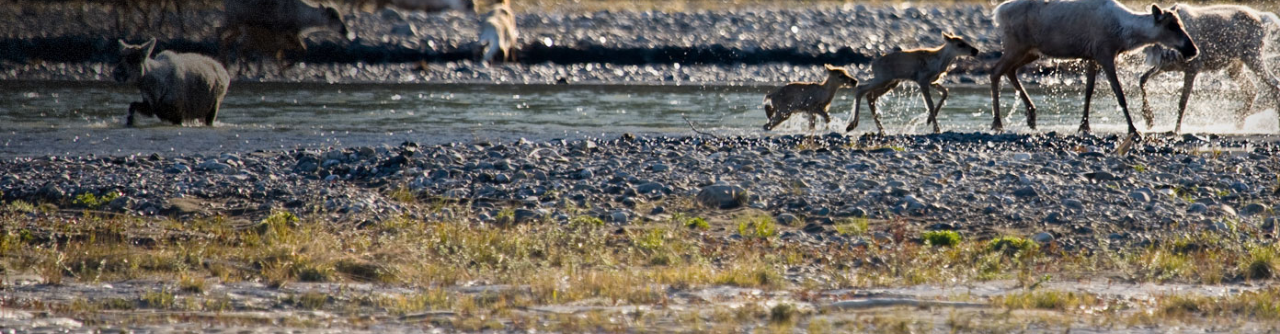
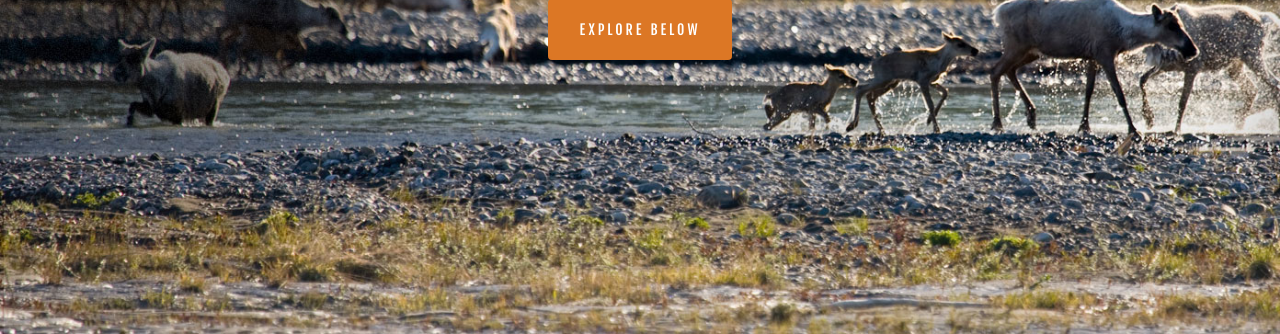
Before and after one commit to gitmichelle/arctic-wild, a plain HTML site: page index.html in a window 1280 px wide. Shown: the part 466-800 px from the top of the page. Drawn offline with Linux system fonts and the light colour scheme.

Commit message:
add button to main page

```diff
--- a/index.html
+++ b/index.html
@@ -26,6 +26,9 @@
         <h2>ENJOY THE SOLITUDE & SOLICE OF</h2>
         <img class="main-image" src="img/logo2.svg" alt="" />
         <div class="main-line"></div>
+        <div class="">
+          <button class="button" type="button" name="button">EXPLORE BELOW</button>
+        </div>
       </div>
     </div>
   </body>
--- a/scss/app.scss
+++ b/scss/app.scss
@@ -72,5 +72,21 @@ a {
       display: inline-block;
       background-color: $white;
     }
+    .button {
+      background-color: #dc7725;
+      border: none;
+      color: $white;
+      padding: em(25px) 32px;
+      text-align: center;
+      text-decoration: none;
+      display: inline-block;
+      font-size: em(14px);
+      margin-top: em(70px);
+      cursor: pointer;
+      border-radius: 4px;
+      font-family: 'Fjalla One', sans-serif;
+      letter-spacing: 3px;
+    }
   }
+
 }
```
Also changed, not shown: css/app.css, 1 other file.
